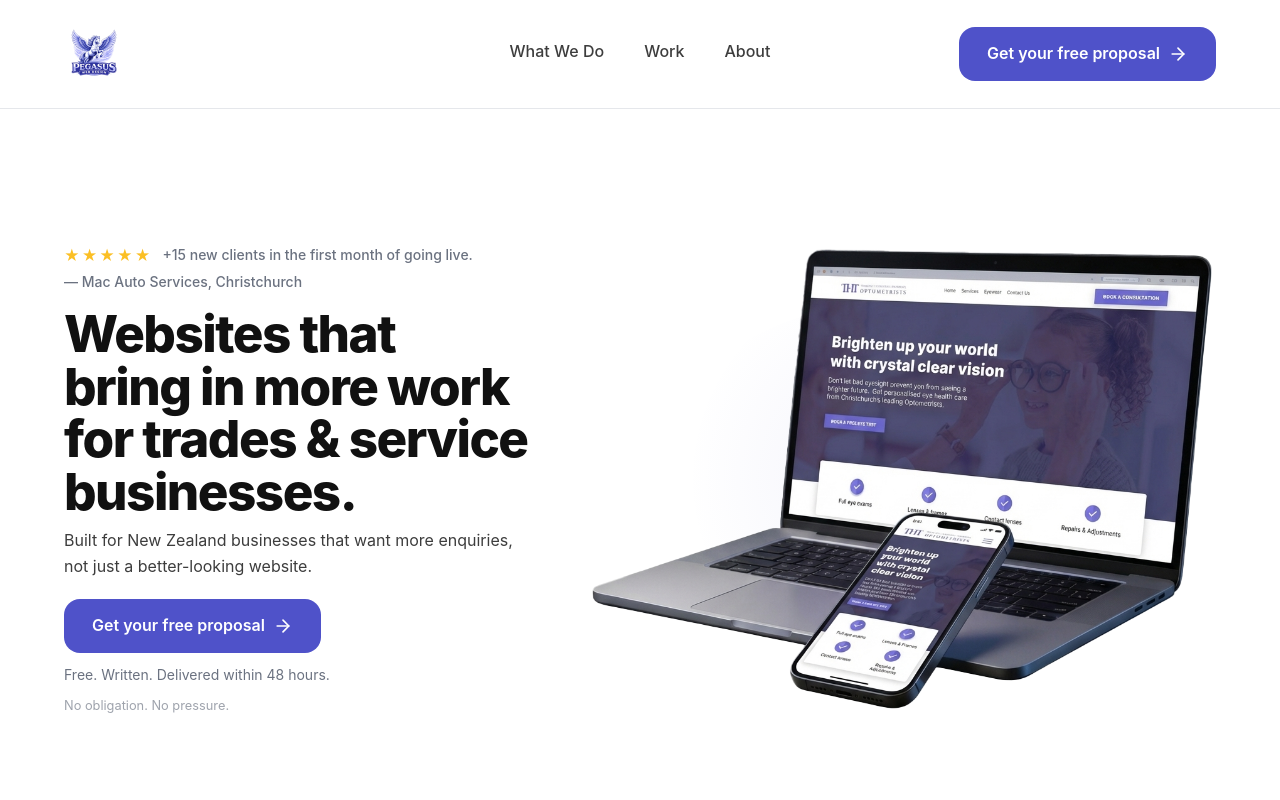
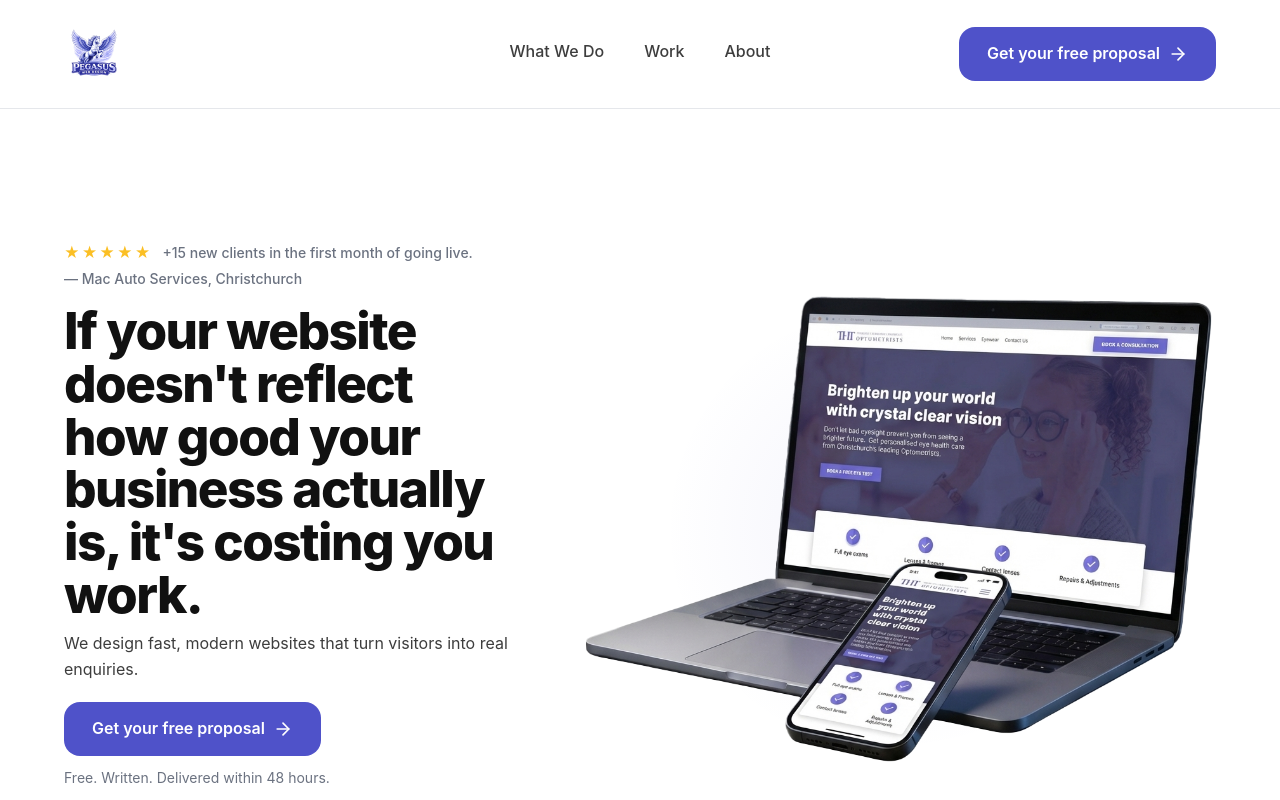
Before and after one commit to Vader1970/pegasus-web-design, a Next.js app: page / in a window 1280 px wide. Shown: the top 800 px of the page. Built offline with nearby package versions, Linux system fonts and the light colour scheme.

Commit message:
Just changed some content

```diff
--- a/src/components/layout/Navbar/Navbar.js
+++ b/src/components/layout/Navbar/Navbar.js
@@ -96,6 +96,13 @@ export default function Navbar() {
     }, 1000);
   };
 
+  // Route navigation to /work should keep navbar visible for better first-view UX.
+  const handleWorkNavClick = () => {
+    setIsVisible(true);
+    setIsNavigating(false);
+    setIsOpen(false);
+  };
+
   useEffect(() => {
     const handleProgrammaticNav = () => {
       setIsVisible(false);
@@ -132,7 +139,7 @@ export default function Navbar() {
           {/* Center: Desktop Nav Links */}
           <nav className={styles.desktopNav}>
             <Link href="/#services" className={styles.navLink} onClick={handleNavClick}>What We Do</Link>
-            <Link href="/work" className={styles.navLink} onClick={handleNavClick}>Work</Link>
+            <Link href="/work" className={styles.navLink} onClick={handleWorkNavClick}>Work</Link>
             <Link href="/#about" className={styles.navLink} onClick={handleNavClick}>About</Link>
           </nav>
 
@@ -161,7 +168,7 @@ export default function Navbar() {
         <div className={styles.mobileMenu} data-open={isOpen}>
           <nav className={styles.mobileNavLinks}>
             <Link href="/#services" className={styles.mobileNavLink} onClick={handleNavClick}>What We Do</Link>
-            <Link href="/work" className={styles.mobileNavLink} onClick={handleNavClick}>Work</Link>
+            <Link href="/work" className={styles.mobileNavLink} onClick={handleWorkNavClick}>Work</Link>
             <Link href="/#about" className={styles.mobileNavLink} onClick={handleNavClick}>About</Link>
           </nav>
 
--- a/src/components/sections/caseStudies/MacAutoCaseStudy/MacAutoCaseStudy.js
+++ b/src/components/sections/caseStudies/MacAutoCaseStudy/MacAutoCaseStudy.js
@@ -35,7 +35,7 @@ const approach = [
   {
     num: "04",
     title: "Build",
-    text: "Custom-coded in Next.js for speed and performance. Every page loads fast, works on mobile, and is easy for the team to manage.",
+    text: "Custom-coded in React for speed and performance. Every page loads fast, works on mobile, and runs smoothly across all devices.",
   },
   {
     num: "05",
--- a/src/components/sections/home/Hero/Hero.js
+++ b/src/components/sections/home/Hero/Hero.js
@@ -48,11 +48,11 @@ export default function Hero() {
           </div>
 
           <h1 className={`gsap-hero-heading ${styles.heading}`}>
-            Websites that bring in more work for trades & service businesses.
+          If your website doesn't reflect how good your business actually is, it's costing you work.
           </h1>
 
           <p className={`gsap-hero-text ${styles.paragraph}`}>
-            Built for New Zealand businesses that want more enquiries, not just a better-looking website.
+          We design fast, modern websites that turn visitors into real enquiries.
           </p>
 
           <div className={`gsap-hero-cta ${styles.ctaGroup}`}>
--- a/src/components/sections/work/WorkHero/WorkHero.js
+++ b/src/components/sections/work/WorkHero/WorkHero.js
@@ -31,7 +31,7 @@ export default function WorkHero() {
       <div className={styles.container}>
         <span className={`gsap-work-hero ${styles.eyebrow}`}>OUR WORK</span>
         <h1 className={`gsap-work-hero ${styles.heading}`}>
-          Websites built to bring in work.
+        Designed to look sharp, load fast, and bring in enquiries.
         </h1>
         <p className={`gsap-work-hero ${styles.paragraph}`}>
           A selection of websites and landing pages we&apos;ve designed for service-based businesses. Built to look sharp, load fast, and help turn visitors into enquiries.
```
